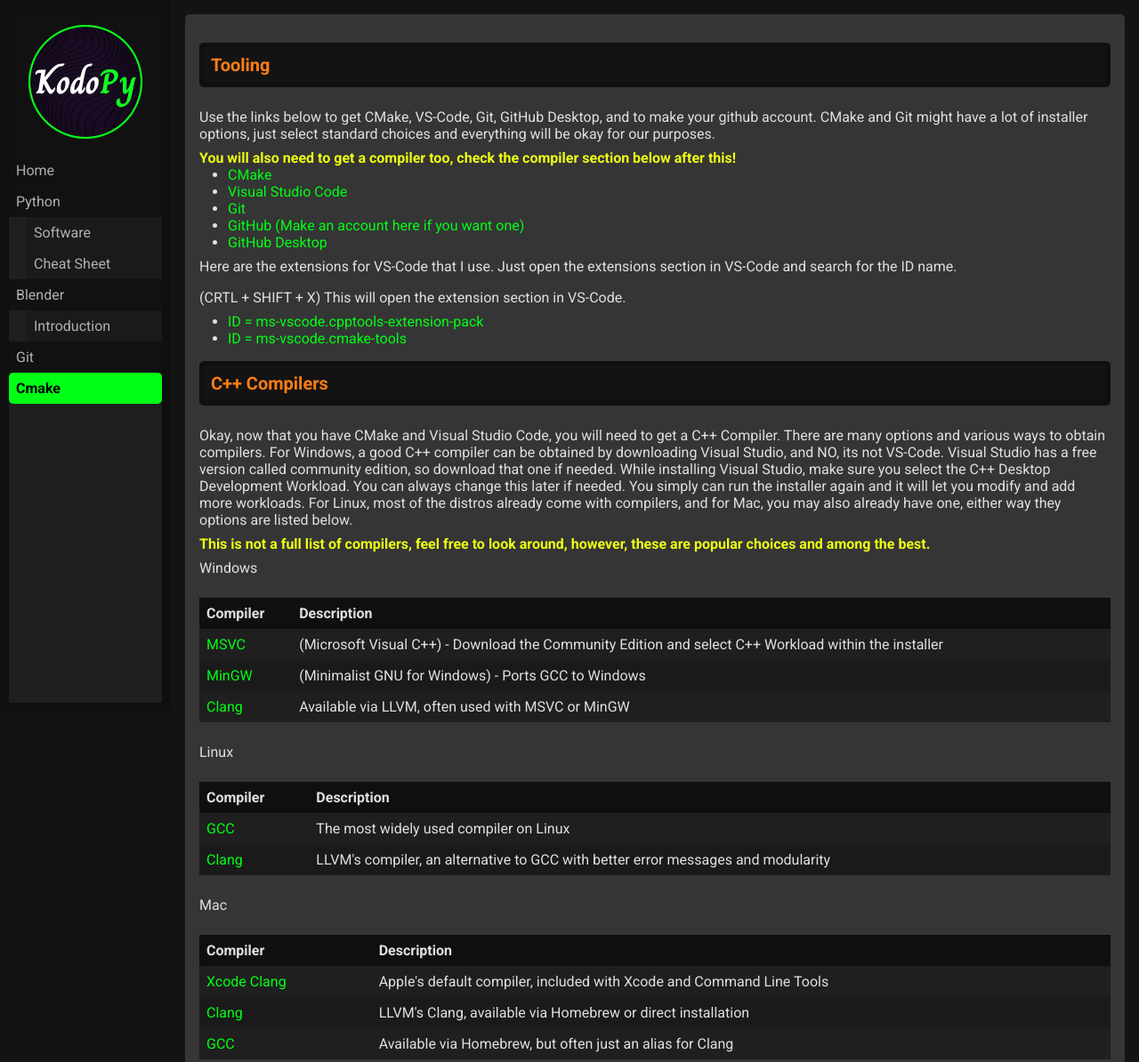
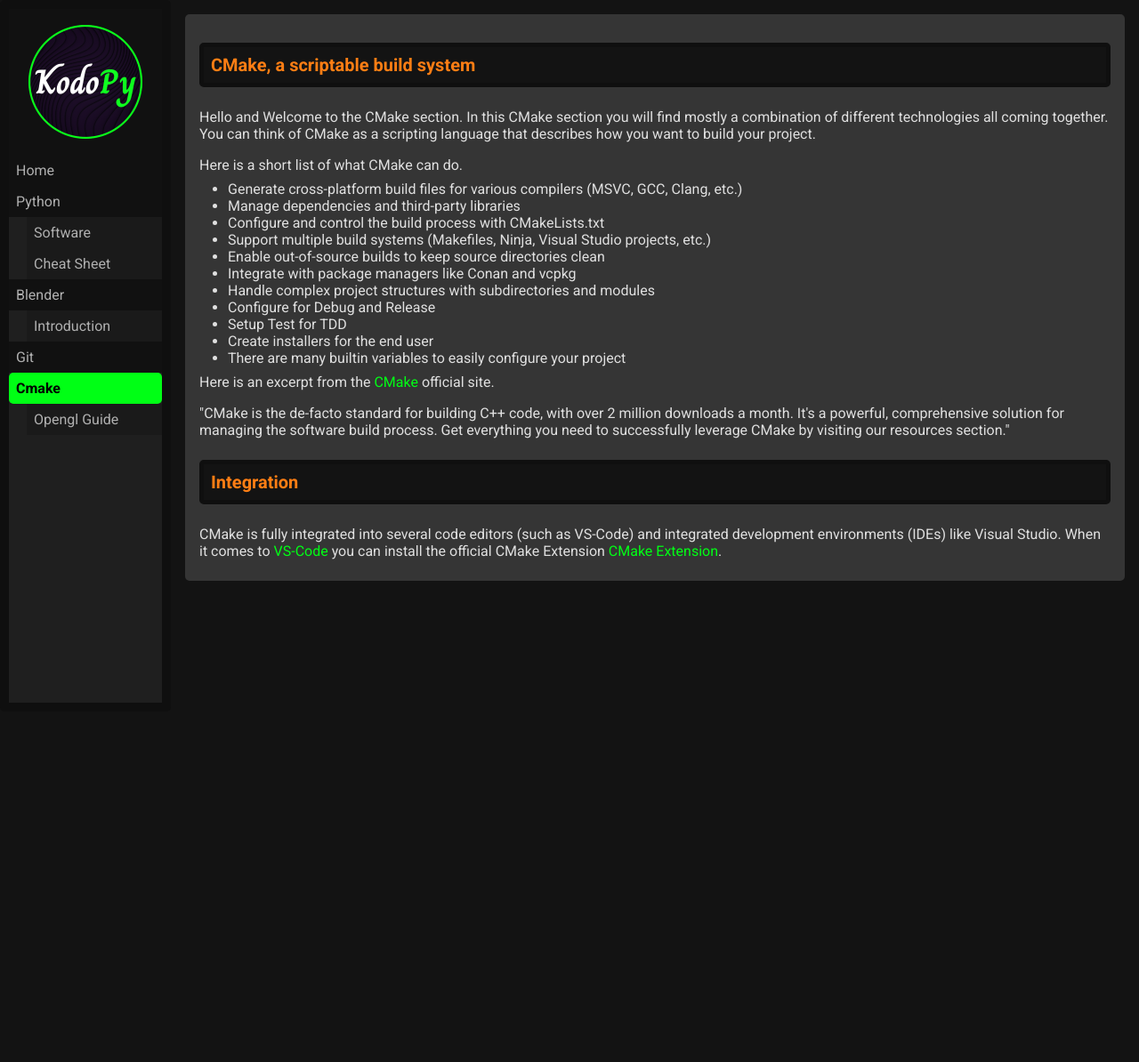
Before and after one commit to KodoPy-Dev/KodoPy-Dev.github.io, a plain HTML site: page cmake.html in a window 1280 px wide. Shown: the top 1194 px of the page at 89% size. After the commit the page ends 800 px from the top, so only its background shows below. Drawn offline with Linux system fonts and the light colour scheme.

Commit message:
CMake home page WIP

```diff
--- a/cmake.html
+++ b/cmake.html
@@ -26,109 +26,46 @@
 			</ul>
 			<a href="Git.html">Git</a>
 			<a href="cmake.html">Cmake</a>
+			<ul>
+				<li><a href="cmake_opengl_guide.html">Opengl Guide</a></li>
+			</ul>
 		</nav>
 		<div class="content">
 
 <!--------------------------------------------- PAGE --------------------------------------------->
-<h2>Tooling</h2>
+<h2>CMake, a scriptable build system</h2>
 <p>
-    Use the links below to get CMake, VS-Code, Git, GitHub Desktop, and to make your github account.
-    CMake and Git might have a lot of installer options, just select standard choices and everything will be okay for our purposes.
+    Hello and Welcome to the CMake section.
+    In this CMake section you will find mostly a combination of different technologies all coming together.
+    You can think of CMake as a scripting language that describes how you want to build your project.
 </p>
-<b>You will also need to get a compiler too, check the compiler section below after this!</b>
+<p>Here is a short list of what CMake can do.</p>
 <ul>
-    <li><a target="_blank" href="https://cmake.org">CMake</a></li>
-    <li><a target="_blank" href="https://code.visualstudio.com">Visual Studio Code</a></li>
-    <li><a target="_blank" href="https://git-scm.com">Git</a></li>
-    <li><a target="_blank" href="https://github.com">GitHub (Make an account here if you want one)</a></li>
-    <li><a target="_blank" href="https://github.com/apps/desktop">GitHub Desktop</a></li>
+    <li>Generate cross-platform build files for various compilers (MSVC, GCC, Clang, etc.)</li>
+    <li>Manage dependencies and third-party libraries</li>
+    <li>Configure and control the build process with CMakeLists.txt</li>
+    <li>Support multiple build systems (Makefiles, Ninja, Visual Studio projects, etc.)</li>
+    <li>Enable out-of-source builds to keep source directories clean</li>
+    <li>Integrate with package managers like Conan and vcpkg</li>
+    <li>Handle complex project structures with subdirectories and modules</li>
+    <li>Configure for Debug and Release</li>
+    <li>Setup Test for TDD</li>
+    <li>Create installers for the end user</li>
+    <li>There are many builtin variables to easily configure your project</li>
 </ul>
 
-<p>Here are the extensions for VS-Code that I use. Just open the extensions section in VS-Code and search for the ID name.</p>
-<p>(CRTL + SHIFT + X) This will open the extension section in VS-Code.</p>
-<ul>
-    <li><a target="_blank" href="https://marketplace.visualstudio.com/items?itemName=ms-vscode.cpptools-extension-pack">ID = ms-vscode.cpptools-extension-pack</a></li>
-    <li><a target="_blank" href="https://marketplace.visualstudio.com/items?itemName=ms-vscode.cmake-tools">ID = ms-vscode.cmake-tools</a></li>
-</ul>
-
-<h2>C++ Compilers</h2>
+<p>Here is an excerpt from the <a target="_blank" href="https://cmake.org">CMake</a> official site.</p>
 <p>
-    Okay, now that you have CMake and Visual Studio Code, you will need to get a C++ Compiler.
-    There are many options and various ways to obtain compilers.
-    For Windows, a good C++ compiler can be obtained by downloading Visual Studio, and NO, its not VS-Code.
-    Visual Studio has a free version called community edition, so download that one if needed.
-    While installing Visual Studio, make sure you select the C++ Desktop Development Workload.
-    You can always change this later if needed. You simply can run the installer again and it will let you modify and add more workloads.
-    For Linux, most of the distros already come with compilers, and for Mac, you may also already have one, either way they options are listed below.
+    "CMake is the de-facto standard for building C++ code, with over 2 million downloads a month.
+    It's a powerful, comprehensive solution for managing the software build process.
+    Get everything you need to successfully leverage CMake by visiting our resources section."
 </p>
 
-<b>This is not a full list of compilers, feel free to look around, however, these are popular choices and among the best.</b>
-
-<p>Windows</p>
-<table>
-    <tr>
-        <th>Compiler</th>
-        <th>Description</th>
-    </tr>
-    <tr>
-        <td><a target="_blank" href="https://visualstudio.microsoft.com">MSVC</a></td>
-        <td>(Microsoft Visual C++) - Download the Community Edition and select C++ Workload within the installer</td>
-    </tr>
-    <tr>
-        <td><a target="_blank" href="https://www.mingw-w64.org">MinGW</a></td>
-        <td>(Minimalist GNU for Windows) - Ports GCC to Windows</td>
-    </tr>
-    <tr>
-        <td><a target="_blank" href="https://llvm.org">Clang</a></td>
-        <td>Available via LLVM, often used with MSVC or MinGW</td>
-    </tr>
-</table>
-<p>Linux</p>
-<table>
-    <tr>
-        <th>Compiler</th>
-        <th>Description</th>
-    </tr>
-    <tr>
-        <td><a target="_blank" href="https://gcc.gnu.org">GCC</a></td>
-        <td>The most widely used compiler on Linux</td>
-    </tr>
-    <tr>
-        <td><a target="_blank" href="https://llvm.org">Clang</a></td>
-        <td>LLVM's compiler, an alternative to GCC with better error messages and modularity</td>
-    </tr>
-</table>
-<p>Mac</p>
-<table>
-    <tr>
-        <th>Compiler</th>
-        <th>Description</th>
-    </tr>
-    <tr>
-        <td><a target="_blank" href="https://developer.apple.com/xcode">Xcode Clang</a></td>
-        <td>Apple's default compiler, included with Xcode and Command Line Tools</td>
-    </tr>
-    <tr>
-        <td><a target="_blank" href="https://llvm.org">Clang</a></td>
-        <td>LLVM's Clang, available via Homebrew or direct installation</td>
-    </tr>
-    <tr>
-        <td><a target="_blank" href="https://gcc.gnu.org">GCC</a></td>
-        <td>Available via Homebrew, but often just an alias for Clang</td>
-    </tr>
-</table>
-
-<h2>Docs</h2>
-<li><a target="_blank" href="https://cmake.org/cmake/help/latest">CMake Docs</a></li>
-<li><a target="_blank" href="https://www.cppreference.com">C++ Reference</a></li>
-<li><a target="_blank" href="https://www.learncpp.com">Learn C++</a></li>
-<li><a target="_blank" href="https://learnopengl.com">Learn OpenGL</a></li>
-
-
-
-
-
-
+<h2>Integration</h2>
+<p>
+    CMake is fully integrated into several code editors (such as VS-Code) and integrated development environments (IDEs) like Visual Studio.
+    When it comes to <a target="_blank" href="https://code.visualstudio.com">VS-Code</a> you can install the official CMake Extension <a target="_blank" href="https://marketplace.visualstudio.com/items?itemName=ms-vscode.cmake-tools">CMake Extension</a>.
+</p>
 
 
 <!--------------------------------------------- FOOTER --------------------------------------------->
```
Also changed, not shown: Git.html (+3 -0 lines), blender.html (+3 -0 lines), blender_introduction.html (+3 -0 lines), cmake_opengl_guide.html (added, +153 -0 lines), index.html (+3 -0 lines), pages/5 cmake/1 opengl_guide/page.html (added, +106 -0 lines), pages/5 cmake/page.html (+25 -85 lines), python.html (+3 -0 lines), python_cheat_sheet.html (+3 -0 lines), python_software.html (+3 -0 lines).
